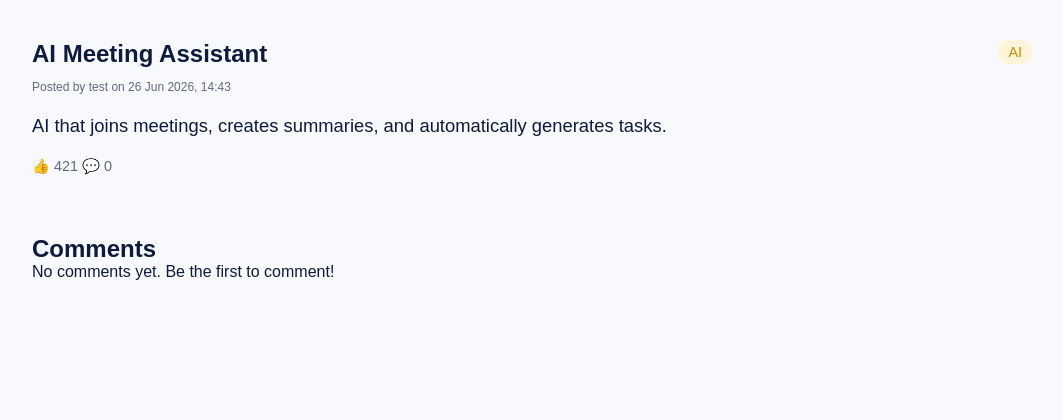
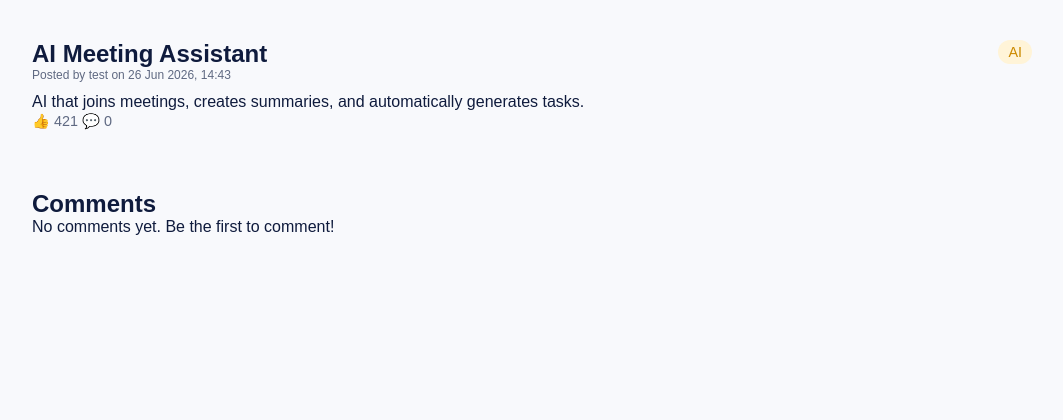
Before and after one commit to I-had-a-bad-idea/pitch.ideas, a Flask app: page /pitches/1 in a window 1280 px wide. Shown: the part 84-504 px from the top of the page, without its empty margins (108-1171 px from the left). Run offline with Flask 3, Linux system fonts and the light colour scheme; data comes from the database, SQL or seed files in the repository; data that the repository does not hold is empty.

Commit message:
Make pitches a bit smaller (looks better)
Closes #5

```diff
--- a/static/css/style.css
+++ b/static/css/style.css
@@ -120,7 +120,7 @@ body{
 
 .feed h2{
     font-size: 1.25rem; /* 1.5rem is default*/
-    margin-bottom:1.5rem;
+    margin-bottom:0.5rem;
 }
 
 .pitch{
@@ -128,13 +128,12 @@ body{
     border:1px solid var(--border);
     border-radius:12px;
     padding:1.5rem;
-    margin-bottom:1rem;
+    margin-bottom:.75rem;
 }
 
 .pitch-header{
     display:flex;
     justify-content:space-between;
-    margin-bottom:.75rem;
 }
 
 .pitch-title{
@@ -165,9 +164,10 @@ body{
     margin-bottom:1rem;
 }
 .description {
-    font-size: 1.15rem;
-    margin: 20px 0;
+    font-size: 1.rem;
+    margin: 10px 0;
     line-height: 1.3;
+    margin-bottom: 0rem;
 }
 
 
```
